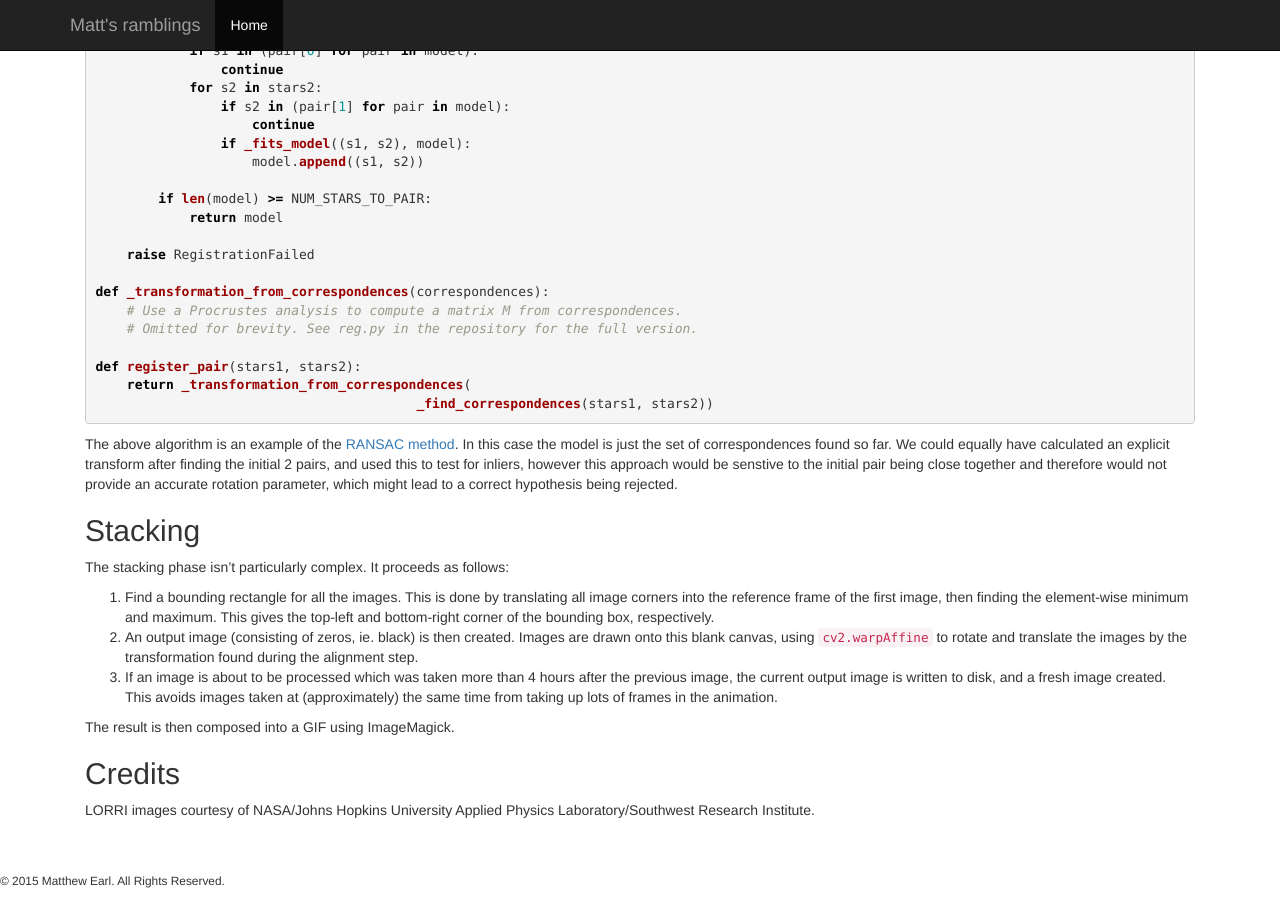
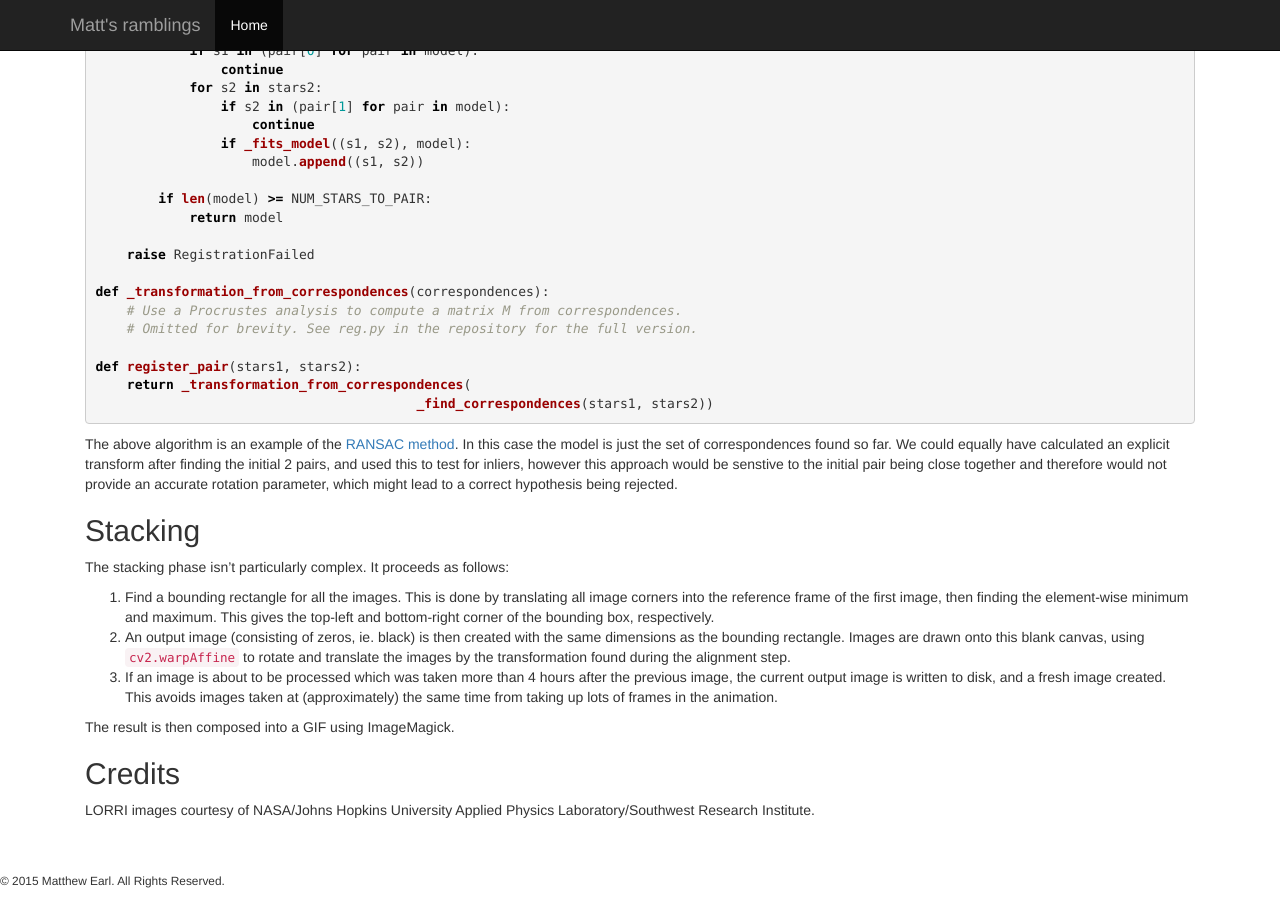
Before and after one commit to matthewearl/matthewearl.github.io, a Jekyll site: the page built from _posts/2015-08-11-pluto-flyby.md, in a window 1280 px wide and 900 px high, scrolled down 9742 px. Built offline with Jekyll 4.4.1, drawn with Linux system fonts in a browser that asks for light colours; nearby versions of some CDN libraries; formulas are drawn with MathJax 3.

Commit message:
Minor change to Pluto Flyby post

```diff
--- a/_posts/2015-08-11-pluto-flyby.md
+++ b/_posts/2015-08-11-pluto-flyby.md
@@ -326,9 +326,10 @@ The stacking phase isn't particularly complex. It proceeds as follows:
    all image corners into the reference frame of the first image, then finding
    the element-wise minimum and maximum. This gives the top-left and
    bottom-right corner of the bounding box, respectively.
-2. An output image (consisting of zeros, ie. black) is then created. Images are
-   drawn onto this blank canvas, using `cv2.warpAffine` to rotate and translate
-   the images by the transformation found during the alignment step.
+2. An output image (consisting of zeros, ie. black) is then created with the
+   same dimensions as the bounding rectangle. Images are drawn onto this blank
+   canvas, using `cv2.warpAffine` to rotate and translate the images by the
+   transformation found during the alignment step.
 3. If an image is about to be processed which was taken more than 4 hours after
    the previous image, the current output image is written to disk, and a fresh
    image created. This avoids images taken at (approximately) the same time
```
